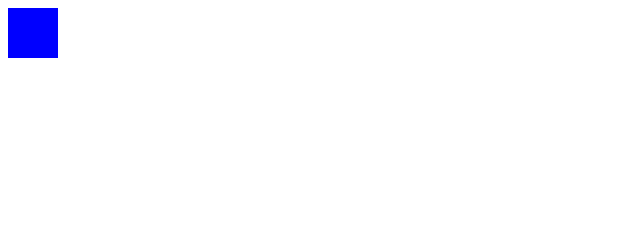
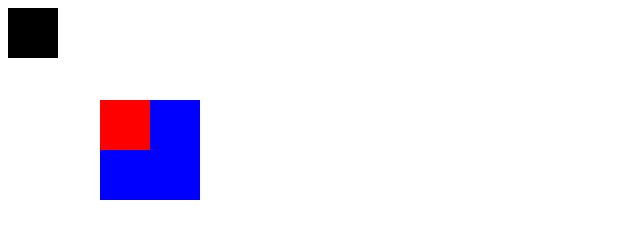
Before and after one commit to HYH0804/naverClone, a plain HTML site: page pr2.html in a window 1280 px wide. Shown: the whole page, without its empty margins (0-640 px from the left). Drawn offline with Linux system fonts and the light colour scheme.

```diff
--- a/pr2.html
+++ b/pr2.html
@@ -3,16 +3,35 @@
     <meta charset="UTF-8">
     <meta name="viewport" content="width=device-width, initial-scale=1.0">
     <style>
-        #test {
-            display: inline-block;
+        #test3{
+            position: absolute;
             width: 50px;
             height: 50px;
+            background-color: black;
+        }
+        #test {
+            position: absolute;
+            top:100px;
+            left: 100px;
+            display: inline-block;
+            width: 100px;
+            height: 100px;
             background-color: blue;
+        }
+        #test2{
+            position: absolute;
+            width: 50px;
+            height: 50px;
+            background-color: red;
+
         }
     </style>
     <title>Document</title>
 </head>
 <body>
-    <div id="test"></div>
+    <div id="test3"></div>
+    <div id="test">
+        <div id="test2"></div>
+    </div>
 </body>
 </html>
```
Also changed, not shown: index.html (+2 -2 lines), pr.html (+5 -0 lines).
